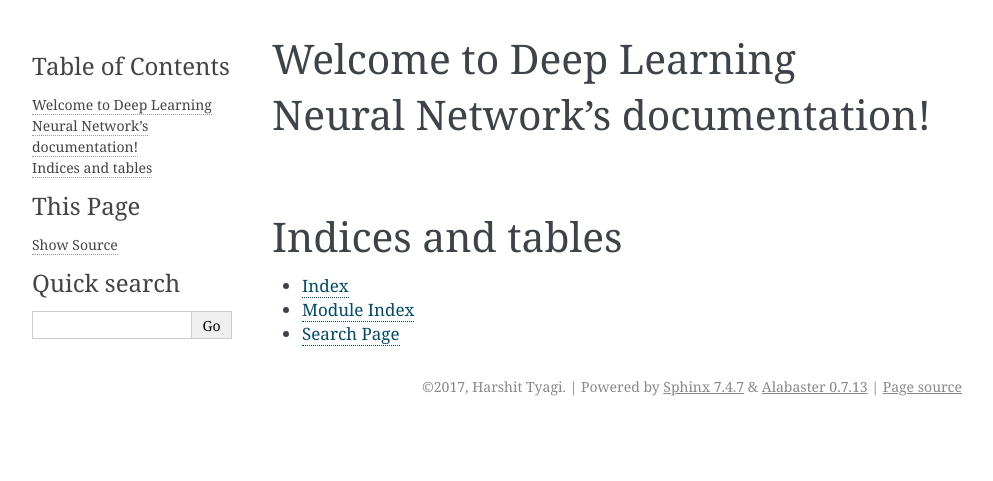
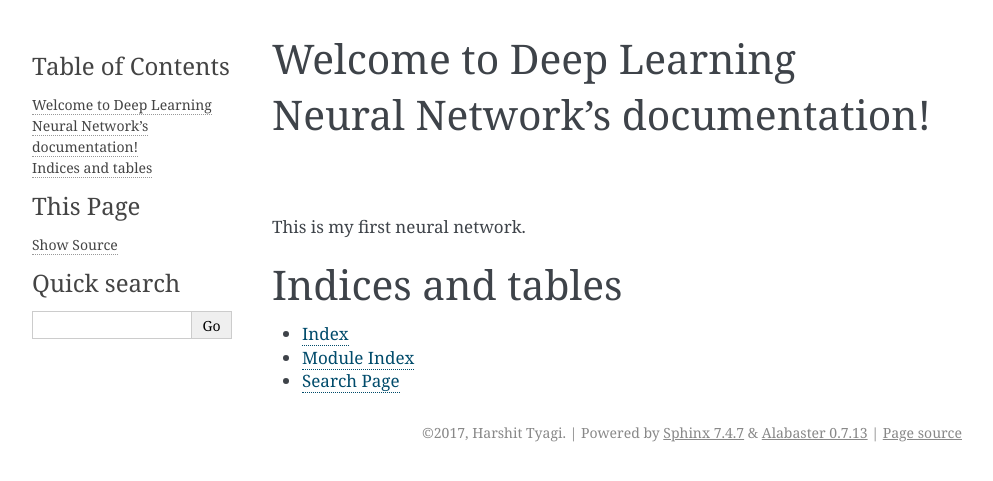
Before and after one commit to harshitcodes/Udacity_DLND_first_neural_network, a Sphinx documentation site: the page built from docs/source/index.rst, in a window 1280 px wide. Shown: the top 481 px of the page, without its empty margins (148-1141 px from the left). Built offline with Sphinx 7.4.7, drawn with Linux system fonts in a browser that asks for light colours; part of the change alters nothing that is shown.

```diff
--- a/docs/source/index.rst
+++ b/docs/source/index.rst
@@ -11,6 +11,8 @@ Welcome to Deep Learning Neural Network's documentation!
 
    includeme
 
+.. include:: ../../README.rst
+
 
 
 Indices and tables
```
